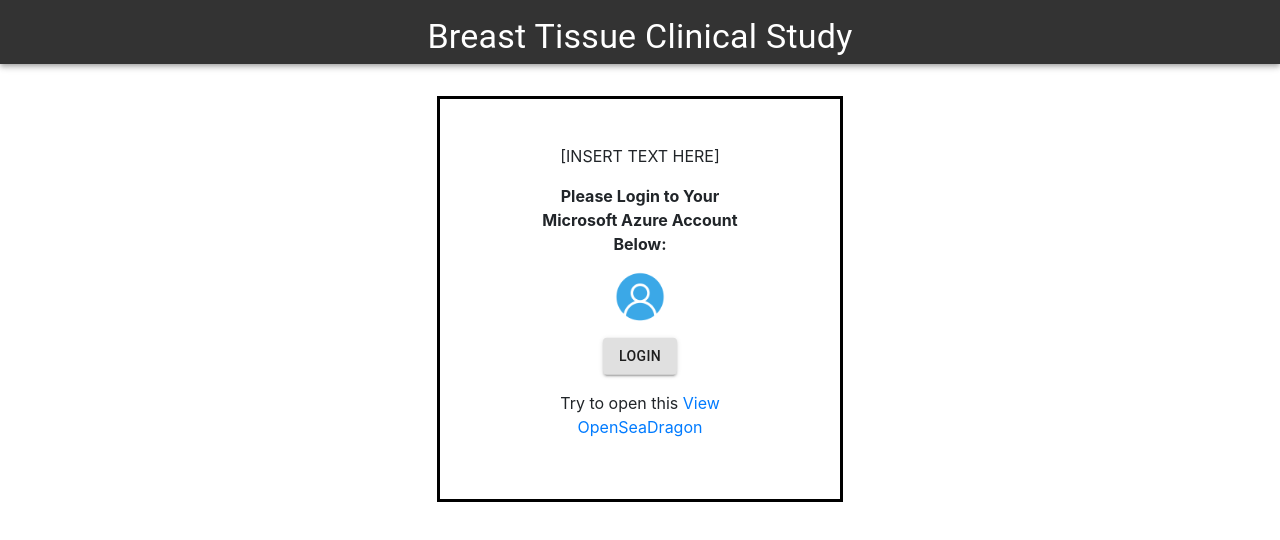
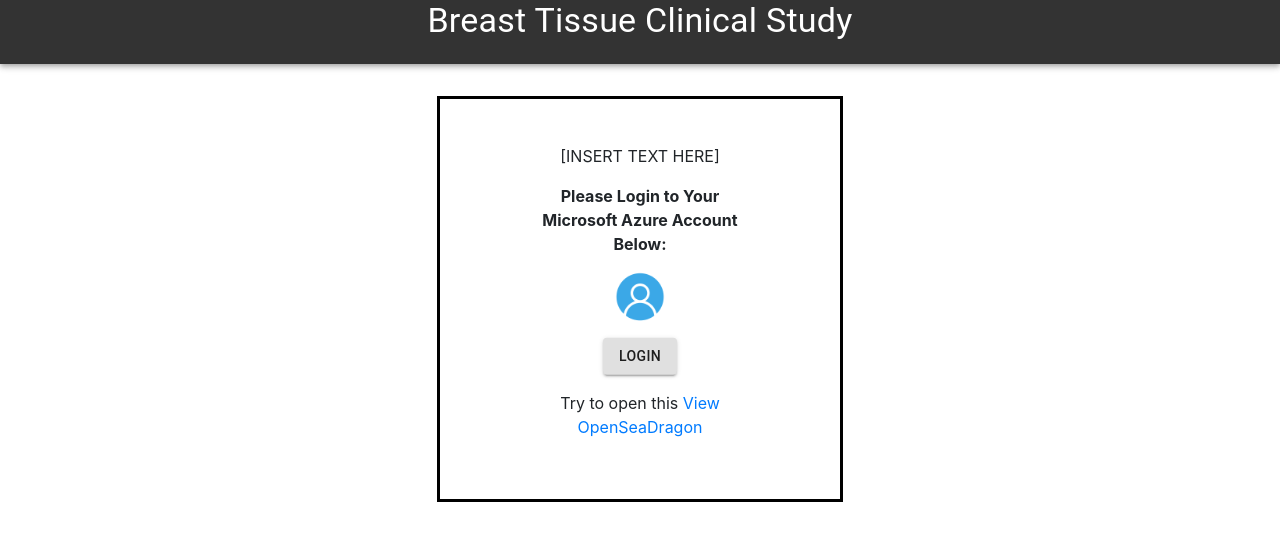
Before and after one commit to becclestone/WebApp, a React (Create React App) app: page / in a window 1280 px wide. Shown: the top 540 px of the page. Built offline with nearby package versions, Linux system fonts and the light colour scheme.

Commit message:
Update Navigation.jsx

```diff
--- a/src/components/Navigation.jsx
+++ b/src/components/Navigation.jsx
@@ -7,8 +7,6 @@ import { makeStyles } from '@material-ui/core/styles';
 const useStyles = makeStyles((theme) => ({
   root: {
     display: 'flex',
-    flexDirection: 'column',
-    justifyContent: 'center',
     alignItems: 'center',
     flexGrow: 1
   },
@@ -25,8 +23,7 @@ function Navigation() {
   <div className = {classes.root}>
    <AppBar position="static" style={{backgroundColor: '#333333'}}>
       <Toolbar className = {classes.title}>
-        <Typography variant="h4" color="inherit" style={{justifyContent:"center"}}>
-          <p></p>
+        <Typography variant="h4" color="inherit">
           Breast Tissue Clinical Study
         </Typography>
       </Toolbar>
```
